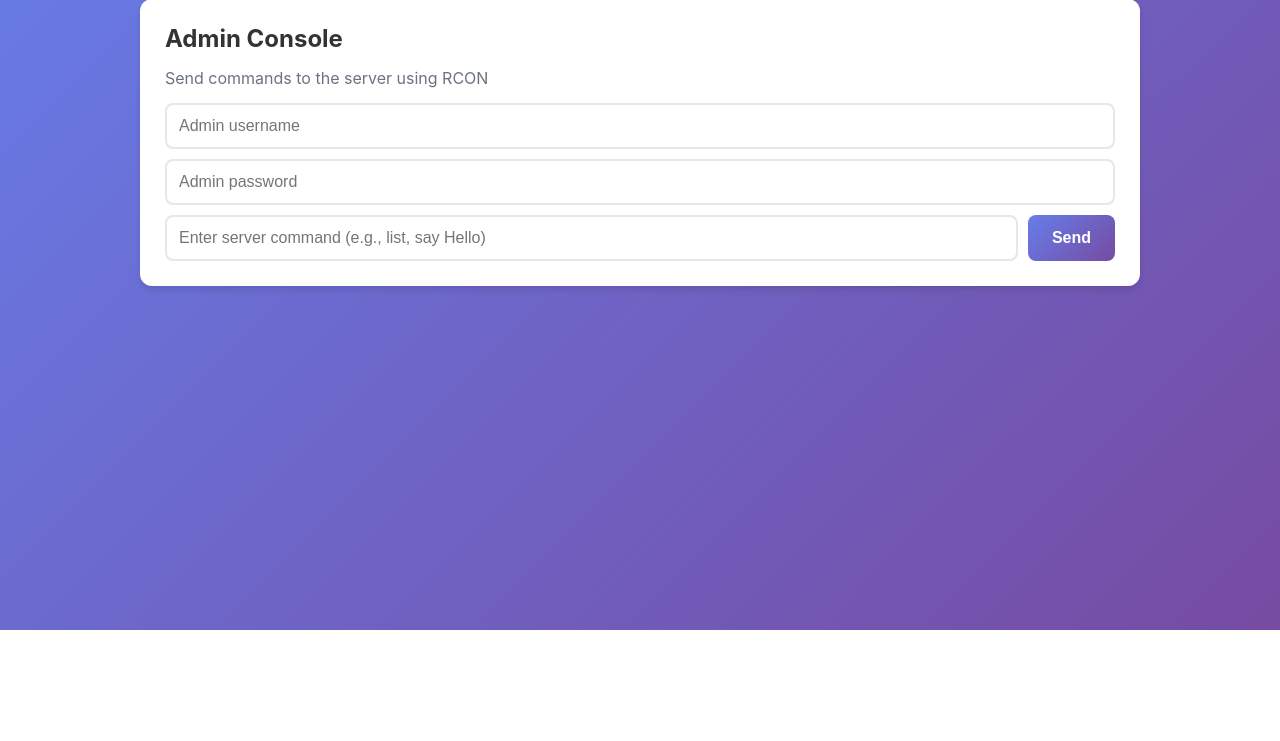
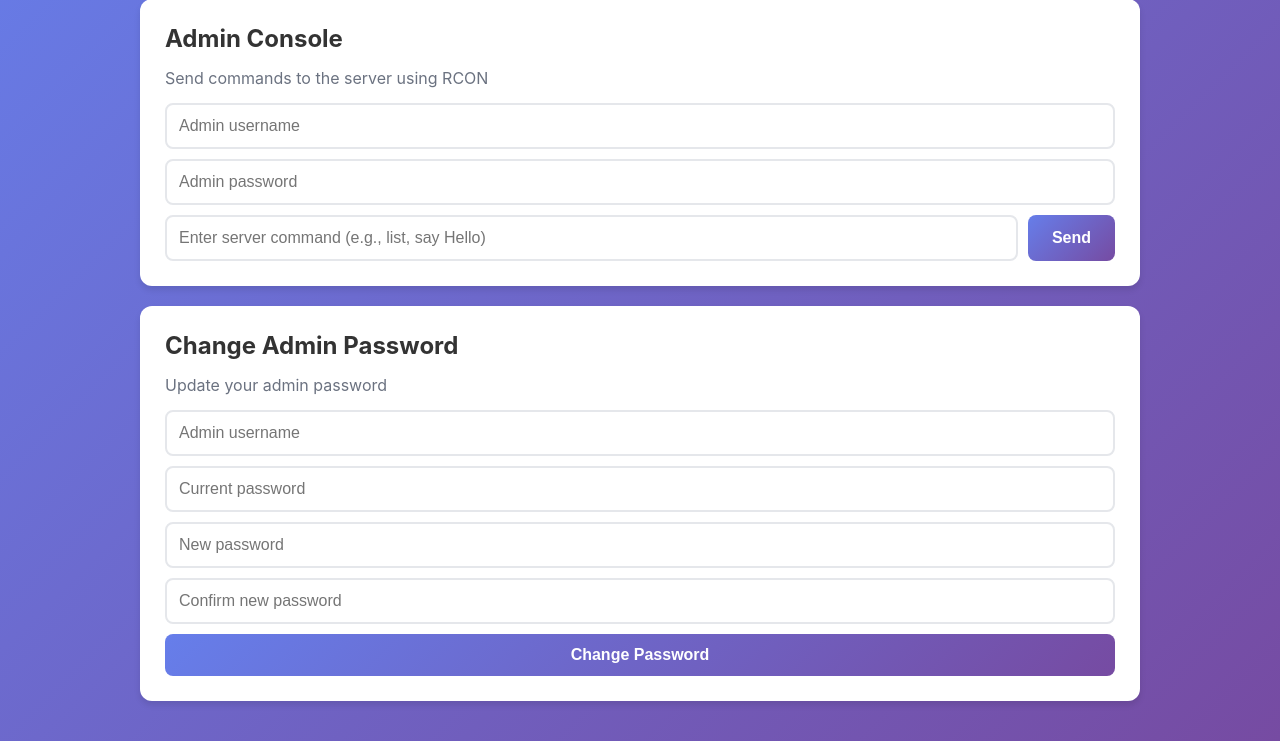
Before and after one commit to dmccoystephenson/open-mc-server-infrastructure, a Spring Boot app: page /admin in a window 1280 px wide. Shown: the part 170-911 px from the top of the page. Before the commit the page ends 800 px from the top, so only its background shows below. Run offline with Spring Boot 4, Linux system fonts and the light colour scheme.

Commit message:
Add password change functionality with API endpoint and UI
Co-authored-by: dmccoystephenson <21204351+dmccoystephenson@users.noreply.github.com>

```diff
--- a/web-app/src/main/java/com/openmc/webapp/controller/ServerController.java
+++ b/web-app/src/main/java/com/openmc/webapp/controller/ServerController.java
@@ -77,4 +77,32 @@ public class ServerController {
     public RconService.ResourceUsage getResources() {
         return rconService.getResourceUsage();
     }
+
+    @PostMapping("/api/change-password")
+    @ResponseBody
+    public Map<String, String> changePassword(@RequestBody Map<String, String> payload) {
+        String username = payload.get("username");
+        String currentPassword = payload.get("currentPassword");
+        String newPassword = payload.get("newPassword");
+
+        // Validate inputs
+        if (username == null || currentPassword == null || newPassword == null) {
+            return Map.of("success", "false", "message", "All fields are required");
+        }
+
+        if (newPassword.trim().isEmpty()) {
+            return Map.of("success", "false", "message", "New password cannot be empty");
+        }
+
+        // Verify current credentials
+        if (!serverConfig.getAdminUsername().equals(username) ||
+            !serverConfig.getAdminPassword().equals(currentPassword)) {
+            return Map.of("success", "false", "message", "Invalid username or current password");
+        }
+
+        // Update password
+        serverConfig.setAdminPassword(newPassword);
+
+        return Map.of("success", "true", "message", "Password updated successfully");
+    }
 }
--- a/web-app/src/main/resources/templates/admin.html
+++ b/web-app/src/main/resources/templates/admin.html
@@ -178,6 +178,35 @@
             </form>
             <div id="commandOutput" class="command-output"></div>
         </div>
+
+        <div class="card">
+            <h2>Change Admin Password</h2>
+            <p style="color: #6b7280; margin-bottom: 15px;">Update your admin password</p>
+            <form class="command-form" onsubmit="changePassword(event)">
+                <input type="text"
+                       id="changePasswordUsername"
+                       class="command-input"
+                       placeholder="Admin username"
+                       required>
+                <input type="password"
+                       id="changePasswordCurrent"
+                       class="command-input"
+                       placeholder="Current password"
+                       required>
+                <input type="password"
+                       id="changePasswordNew"
+                       class="command-input"
+                       placeholder="New password"
+                       required>
+                <input type="password"
+                       id="changePasswordConfirm"
+                       class="command-input"
+                       placeholder="Confirm new password"
+                       required>
+                <button type="submit" class="btn btn-primary">Change Password</button>
+            </form>
+            <div id="changePasswordOutput" class="command-output"></div>
+        </div>
     </div>
 
     <script>
@@ -217,6 +246,67 @@
                 output.textContent = 'Error: ' + error.message;
             }
         }
+
+        async function changePassword(event) {
+            event.preventDefault();
+
+            const usernameInput = document.getElementById('changePasswordUsername');
+            const currentPasswordInput = document.getElementById('changePasswordCurrent');
+            const newPasswordInput = document.getElementById('changePasswordNew');
+            const confirmPasswordInput = document.getElementById('changePasswordConfirm');
+            const output = document.getElementById('changePasswordOutput');
+
+            const username = usernameInput.value.trim();
+            const currentPassword = currentPasswordInput.value.trim();
+            const newPassword = newPasswordInput.value.trim();
+            const confirmPassword = confirmPasswordInput.value.trim();
+
+            if (!username || !currentPassword || !newPassword || !confirmPassword) {
+                output.textContent = 'Error: All fields are required';
+                output.classList.add('show');
+                return;
+            }
+
+            if (newPassword !== confirmPassword) {
+                output.textContent = 'Error: New passwords do not match';
+                output.classList.add('show');
+                return;
+            }
+
+            output.textContent = 'Changing password...';
+            output.classList.add('show');
+
+            try {
+                const response = await fetch('/api/change-password', {
+                    method: 'POST',
+                    headers: {
+                        'Content-Type': 'application/json',
+                    },
+                    body: JSON.stringify({
+                        username: username,
+                        currentPassword: currentPassword,
+                        newPassword: newPassword
+                    })
+                });
+
+                const data = await response.json();
+
+                if (data.success === 'true') {
+                    output.textContent = 'Success: ' + data.message;
+                    output.style.color = '#059669';
+                    // Clear the form
+                    currentPasswordInput.value = '';
+                    newPasswordInput.value = '';
+                    confirmPasswordInput.value = '';
+                } else {
+                    output.textContent = 'Error: ' + data.message;
+                    output.style.color = '#dc2626';
+                }
+            } catch (error) {
+                output.textContent = 'Error: ' + error.message;
+                output.style.color = '#dc2626';
+            }
+        }
     </script>
 </body>
 </html>
```
Also changed, not shown: 1 other file.
